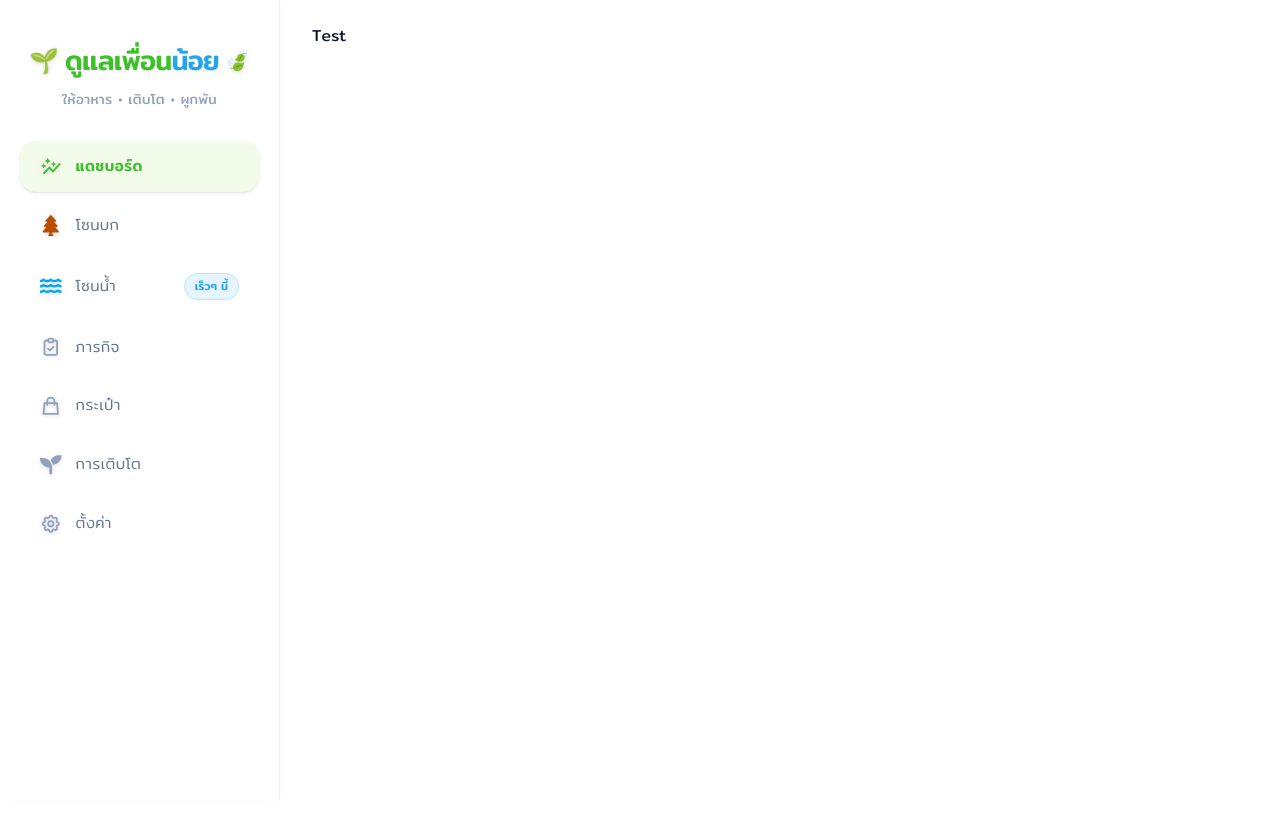
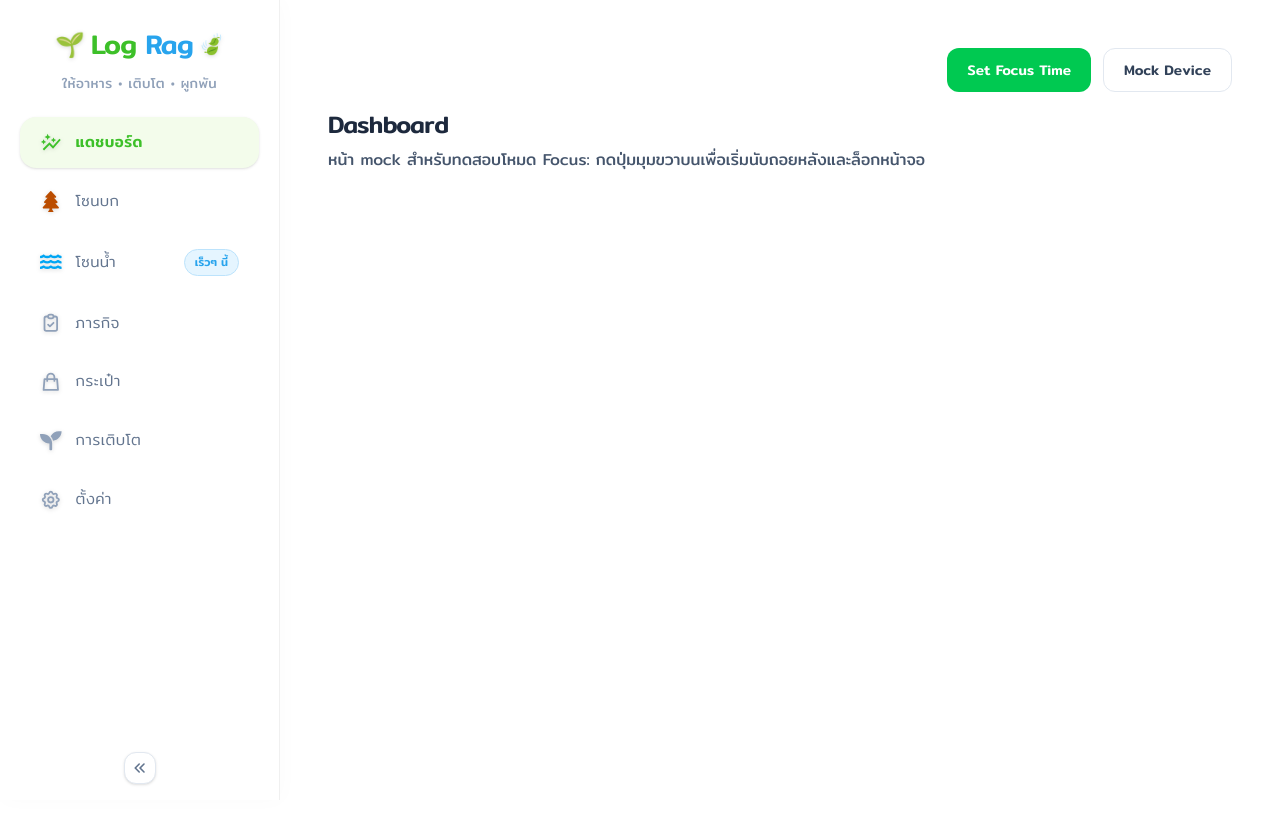
Before and after one commit to suphanatchanlek30/LogRag_Hackathon_3_Wellness, a Next.js app: page /main in a window 1280 px wide. Shown: the top 838 px of the page. Before the commit the page ends 800 px from the top, so only its background shows below. Built offline with nearby package versions, Linux system fonts and the light colour scheme.

Commit message:
feature/focus-lock-panel: add freture focus lock panel and update sidebar for responsive

```diff
--- a/app/layout.tsx
+++ b/app/layout.tsx
@@ -1,9 +1,7 @@
 import type { Metadata } from "next";
 import { Mitr } from "next/font/google";
 import "./globals.css";
-import BottomNav from "@/components/navbar/bottom-nav";
-import Sidebar from "@/components/sidebar/sidebar";
-import MainWrapper from "@/components/layout/main-wrapper";
+import AppShell from "@/components/layout/app-shell";
 
 const mitr = Mitr({
   variable: "--font-mitr",
@@ -27,11 +25,7 @@ export default function RootLayout({
       className={`${mitr.variable} h-full antialiased font-sans`}
     >
       <body className="min-h-full flex flex-col font-sans bg-white text-slate-800">
-        <Sidebar />
-        <MainWrapper>
-          {children}
-        </MainWrapper>
-        <BottomNav />
+        <AppShell>{children}</AppShell>
       </body>
     </html>
   );
--- a/app/main/page.tsx
+++ b/app/main/page.tsx
@@ -1,7 +1,13 @@
-import HomePage from "@/components/home-componenets/home-page";
+import FocusLockPanel from "@/components/focus/focus-lock-panel";
 
-export default function Home() {
+export default function MainPage() {
   return (
-    <div>Test</div>
+    <section className="relative min-h-screen bg-white px-2 py-4 sm:px-4 sm:py-6">
+      <FocusLockPanel />
+      <h1 className="text-2xl font-medium tracking-tight text-slate-800">Dashboard</h1>
+      <p className="mt-2 max-w-2xl text-base font-normal text-slate-600">
+        หน้า mock สำหรับทดสอบโหมด Focus: กดปุ่มมุมขวาบนเพื่อเริ่มนับถอยหลังและล็อกหน้าจอ
+      </p>
+    </section>
   );
 }
--- /dev/null
+++ b/components/focus/focus-lock-panel.tsx
@@ -0,0 +1,165 @@
+"use client";
+
+import { useEffect, useMemo, useState } from "react";
+
+type FocusPayload = {
+  durationSec: number;
+  source: "device" | "manual";
+  label: string;
+};
+
+const PRESET_MINUTES = [15, 25, 45, 60];
+
+export default function FocusLockPanel() {
+  const [isModalOpen, setIsModalOpen] = useState(false);
+  const [isLocked, setIsLocked] = useState(false);
+  const [remainingSec, setRemainingSec] = useState(0);
+  const [selectedMin, setSelectedMin] = useState(25);
+  const [lastSource, setLastSource] = useState<FocusPayload["source"]>("manual");
+
+  useEffect(() => {
+    if (!isLocked || remainingSec <= 0) return;
+
+    const timer = window.setInterval(() => {
+      setRemainingSec((prev) => {
+        if (prev <= 1) {
+          window.clearInterval(timer);
+          setIsLocked(false);
+          return 0;
+        }
+        return prev - 1;
+      });
+    }, 1000);
+
+    return () => window.clearInterval(timer);
+  }, [isLocked, remainingSec]);
+
+  const timeLabel = useMemo(() => {
+    const m = Math.floor(remainingSec / 60)
+      .toString()
+      .padStart(2, "0");
+    const s = Math.floor(remainingSec % 60)
+      .toString()
+      .padStart(2, "0");
+    return `${m}:${s}`;
+  }, [remainingSec]);
+
+  function activateFocus(payload: FocusPayload) {
+    setLastSource(payload.source);
+    setRemainingSec(payload.durationSec);
+    setIsLocked(true);
+    setIsModalOpen(false);
+  }
+
+  function startManualFocus() {
+    activateFocus({
+      durationSec: selectedMin * 60,
+      source: "manual",
+      label: `Manual ${selectedMin}m`,
+    });
+  }
+
+  function mockDeviceSignal() {
+    // Mock data from backend/device trigger.
+    activateFocus({
+      durationSec: 20 * 60,
+      source: "device",
+      label: "Device Trigger 20m",
+    });
+  }
+
+  return (
+    <>
+      <div className="z-40 mb-4 flex w-full items-center justify-end gap-2 rounded-2xl md:gap-3">
+        <button
+          type="button"
+          onClick={() => setIsModalOpen(true)}
+          className="min-h-10 flex-1 rounded-xl bg-green-500 px-4 text-sm font-medium text-white transition hover:bg-emerald-600 focus-visible:outline-none focus-visible:ring-2 focus-visible:ring-emerald-300 md:min-h-11 md:flex-none md:px-5"
+        >
+          Set Focus Time
+        </button>
+        <button
+          type="button"
+          onClick={mockDeviceSignal}
+          className="min-h-10 flex-1 rounded-xl border border-slate-200 bg-white px-4 text-sm font-medium text-slate-700 transition hover:bg-slate-50 focus-visible:outline-none focus-visible:ring-2 focus-visible:ring-slate-300 md:min-h-11 md:flex-none md:px-5"
+        >
+          Mock Device
+        </button>
+      </div>
+
+      {isModalOpen ? (
+        <div className="fixed inset-0 z-50 grid place-items-center bg-slate-900/20 p-4 backdrop-blur-[2px]">
+          <div className="w-full max-w-md rounded-2xl border border-slate-200 bg-white p-6 shadow-xl">
+            <h2 className="text-xl font-semibold text-slate-800">ตั้งเวลาโฟกัส</h2>
+            <p className="mt-1 text-sm font-normal text-slate-500">
+              เลือกเวลาเพื่อเริ่มล็อกหน้าจอแบบนับถอยหลัง
+            </p>
+
+            <div className="mt-4 grid grid-cols-2 gap-2">
+              {PRESET_MINUTES.map((m) => (
+                <button
+                  key={m}
+                  type="button"
+                  onClick={() => setSelectedMin(m)}
+                  className={`min-h-11 rounded-xl px-4 text-sm font-medium transition ${
+                    selectedMin === m
+                      ? "bg-emerald-500 text-white shadow-sm"
+                      : "border border-slate-200 bg-white text-slate-700 hover:bg-slate-50"
+                  }`}
+                >
+                  {m} นาที
+                </button>
+              ))}
+            </div>
+
+            <div className="mt-5 flex items-center justify-end gap-2">
+              <button
+                type="button"
+                onClick={() => setIsModalOpen(false)}
+                className="min-h-10 rounded-lg px-4 text-sm font-medium text-slate-600 hover:bg-slate-100"
+              >
+                ยกเลิก
+              </button>
+              <button
+                type="button"
+                onClick={startManualFocus}
+                className="min-h-10 rounded-lg bg-emerald-500 px-4 text-sm font-medium text-white hover:bg-emerald-600"
+              >
+                เริ่มโฟกัส
+              </button>
+            </div>
+          </div>
+        </div>
+      ) : null}
+
+      {isLocked ? (
+        <div className="fixed inset-0 z-[60] grid place-items-center bg-white p-6 text-slate-800">
+          <div className="w-full max-w-lg rounded-3xl border border-slate-200 bg-white p-8 text-center shadow-lg">
+            <p className="text-xs font-medium uppercase tracking-[0.2em] text-emerald-600">
+              Focus Mode
+            </p>
+            <h3 className="mt-3 text-2xl font-semibold">เวลาตั้งใจโฟกัส</h3>
+            <p className="mt-2 text-sm font-normal text-slate-500">
+              โหมดล็อกหน้าจอทำงานอยู่ ({lastSource === "device" ? "Device" : "Manual"})
+            </p>
+            <p className="mt-6 text-6xl font-semibold tabular-nums text-slate-900">{timeLabel}</p>
+            <p className="mt-3 text-sm font-normal text-slate-500">
+              ระบบจะปลดล็อกอัตโนมัติเมื่อเวลาหมด
+            </p>
+
+            <button
+              type="button"
+              onClick={() => {
+                setIsLocked(false);
+                setRemainingSec(0);
+              }}
+              className="mt-8 min-h-10 rounded-lg border border-slate-200 bg-slate-50 px-4 text-sm font-medium text-slate-700 hover:bg-slate-100"
+            >
+              Emergency Stop
+            </button>
+          </div>
+        </div>
+      ) : null}
+    </>
+  );
+}
--- /dev/null
+++ b/components/layout/app-shell.tsx
@@ -0,0 +1,30 @@
+"use client";
+
+import { useEffect, useState } from "react";
+import BottomNav from "@/components/navbar/bottom-nav";
+import Sidebar from "@/components/sidebar/sidebar";
+import MainWrapper from "@/components/layout/main-wrapper";
+
+export default function AppShell({ children }: { children: React.ReactNode }) {
+  const [isSidebarCollapsed, setIsSidebarCollapsed] = useState(false);
+
+  useEffect(() => {
+    const saved = window.localStorage.getItem("sidebar-collapsed");
+    if (saved) setIsSidebarCollapsed(saved === "1");
+  }, []);
+
+  useEffect(() => {
+    window.localStorage.setItem("sidebar-collapsed", isSidebarCollapsed ? "1" : "0");
+  }, [isSidebarCollapsed]);
+
+  return (
+    <>
+      <Sidebar
+        isCollapsed={isSidebarCollapsed}
+        onToggle={() => setIsSidebarCollapsed((prev) => !prev)}
+      />
+      <MainWrapper isSidebarCollapsed={isSidebarCollapsed}>{children}</MainWrapper>
+      <BottomNav />
+    </>
+  );
+}
--- a/components/sidebar/sidebar.tsx
+++ b/components/sidebar/sidebar.tsx
@@ -1,18 +1,23 @@
 "use client";
 
 import Link from "next/link";
-import Image from "next/image";
 import { usePathname } from "next/navigation";
 import {
-  HiHome,
   HiOutlineShoppingBag,
   HiOutlineClipboardCheck,
-  HiOutlineCog
+  HiOutlineCog,
+  HiChevronDoubleLeft,
+  HiChevronDoubleRight,
 } from "react-icons/hi";
 import { FaTree, FaWater, FaSeedling } from "react-icons/fa";
 import { MdAutoGraph } from "react-icons/md";
 
-export default function Sidebar() {
+type SidebarProps = {
+  isCollapsed: boolean;
+  onToggle: () => void;
+};
+
+export default function Sidebar({ isCollapsed, onToggle }: SidebarProps) {
   const pathname = usePathname();
 
   // ไม่แสดง Sidebar ในหน้าแรก
@@ -29,24 +34,36 @@ export default function Sidebar() {
   ];
 
   return (
-    <aside className="fixed left-0 top-0 bottom-0 z-40 hidden w-[280px] flex-col border-r border-[#f0f0f0] bg-white shadow-[2px_0_20px_rgba(0,0,0,0.02)] md:flex overflow-y-auto">
+    <aside
+      className={`fixed left-0 top-0 bottom-0 z-40 hidden flex-col border-r border-[#f0f0f0] bg-white shadow-[2px_0_20px_rgba(0,0,0,0.02)] md:flex overflow-y-auto transition-[width] duration-300 ${
+        isCollapsed ? "w-[88px]" : "w-[280px]"
+      }`}
+    >
       {/* ส่วนหัว Logo */}
-      <div className="flex flex-col items-center justify-center pt-10 pb-6 shrink-0">
+      <div className="pt-6 pb-4 shrink-0">
+        <div className={`flex items-center ${isCollapsed ? "justify-center px-2" : "justify-center px-4"}`}>
+          {!isCollapsed ? (
             <div className="flex items-center gap-1.5">
               <span className="text-2xl drop-shadow-sm">🌱</span>
               <h1 className="text-[1.7rem] font-medium tracking-tight">
-            <span className="text-[#3DC029]">ดูแลเพื่อน</span>
-            <span className="text-[#28A4ED]">น้อย</span>
+                <span className="text-[#3DC029]">Log </span>
+                <span className="text-[#28A4ED]">Rag</span>
               </h1>
               <span className="text-xl drop-shadow-sm">🍃</span>
             </div>
-        <p className="mt-2 text-[0.85rem] text-slate-400 font-normal tracking-wide">
+          ) : (
+            <span className="text-2xl drop-shadow-sm">🌱</span>
+          )}
+        </div>
+        {!isCollapsed ? (
+          <p className="mt-2 text-center text-[0.85rem] text-slate-400 font-normal tracking-wide">
             ให้อาหาร • เติบโต • ผูกพัน
           </p>
+        ) : null}
       </div>
 
       {/* เมนูนำทาง */}
-      <nav className="flex-1 px-5 py-2 space-y-2">
+      <nav className={`flex-1 py-2 space-y-2 ${isCollapsed ? "px-3" : "px-5"}`}>
         {navItems.map((item) => {
           const isActive = pathname === item.href;
           const Icon = item.icon;
@@ -55,20 +72,25 @@ export default function Sidebar() {
             <Link
               key={item.name}
               href={item.href}
-              className={`group flex items-center justify-between rounded-2xl px-5 py-3.5 transition-all duration-200 ${
+              title={isCollapsed ? item.name : undefined}
+              className={`group flex items-center rounded-2xl py-3.5 transition-all duration-200 ${
+                isCollapsed ? "justify-center px-2" : "justify-between px-5"
+              } ${
                 isActive
                   ? "bg-[#F3FCEB] text-[#3DC029] font-medium shadow-sm"
                   : "text-slate-500 font-light hover:bg-slate-50 hover:text-slate-800"
               }`}
             >
-              <div className="flex items-center gap-3.5">
+              <div className={`flex items-center ${isCollapsed ? "" : "gap-3.5"}`}>
                 <Icon
                   className={`text-[1.35rem] drop-shadow-sm transition-transform group-hover:scale-110 ${isActive ? "text-[#3DC029]" : item.iconColor || "text-slate-400 group-hover:text-slate-600"}`}
                 />
+                {!isCollapsed ? (
                   <span className="text-[0.95rem] tracking-wide">{item.name}</span>
+                ) : null}
               </div>
 
-              {item.badge && (
+              {!isCollapsed && item.badge && (
                 <span className="rounded-full bg-[#E5F5FF] px-2.5 py-1 text-[0.7rem] font-medium text-[#28A4ED] shrink-0 border border-[#bce3fc]">
                   {item.badge}
                 </span>
@@ -77,6 +99,19 @@ export default function Sidebar() {
           );
         })}
       </nav>
+
+      <button
+        type="button"
+        onClick={onToggle}
+        aria-label={isCollapsed ? "ขยายเมนู" : "ย่อเมนู"}
+        className="absolute bottom-4 left-1/2 z-50 grid h-8 w-8 -translate-x-1/2 place-items-center rounded-xl border border-slate-200 bg-white text-slate-500 shadow-sm hover:bg-slate-50 hover:text-slate-700"
+      >
+        {isCollapsed ? (
+          <HiChevronDoubleRight className="text-base" />
+        ) : (
+          <HiChevronDoubleLeft className="text-base" />
+        )}
+      </button>
     </aside>
   );
 }
```
Also changed, not shown: components/layout/main-wrapper.tsx (+10 -2 lines). Lines whose indentation alone changed are shown as unchanged.
